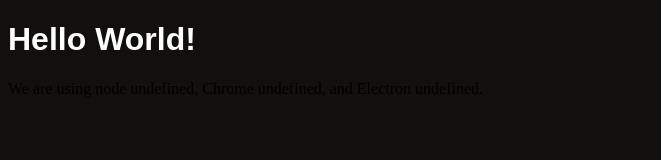
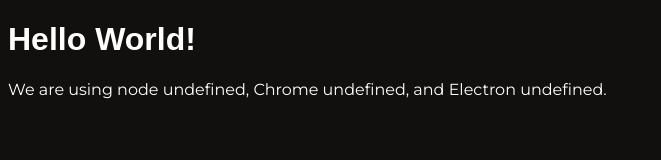
Before and after one commit to dakokonutboi/tartare-app, an Electron app: page index.html in a window 800 px wide. Shown: the whole page, without its empty margins (0-661 px from the left). Drawn offline with Linux system fonts and the light colour scheme; a web font is replaced by a local one.

Commit message:
p, a and label style added.

```diff
--- a/index.html
+++ b/index.html
@@ -9,8 +9,8 @@
   </head>
   <body>
     <h1>Hello World!</h1>
-    We are using node <script>document.write(process.versions.node)</script>,
+    <p>We are using node <script>document.write(process.versions.node)</script>,
     Chrome <script>document.write(process.versions.chrome)</script>,
-    and Electron <script>document.write(process.versions.electron)</script>.
+    and Electron <script>document.write(process.versions.electron)</script>.</p>
   </body>
 </html>
--- a/style.css
+++ b/style.css
@@ -8,3 +8,8 @@
   font-family: 'Muli', sans-serif;
   color: #FEFEFD;
 }
+
+p, a, label {
+  font-family: 'Montserrat', sans-serif;
+  color: #FEFEFD;
+}
```
